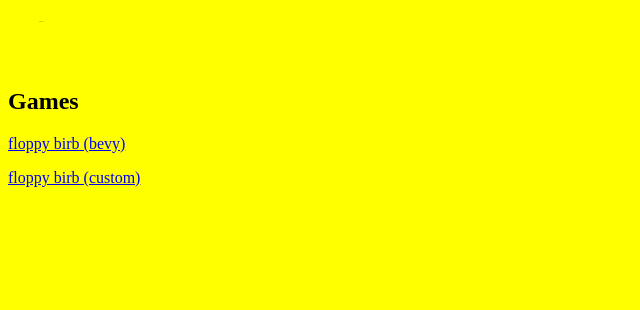
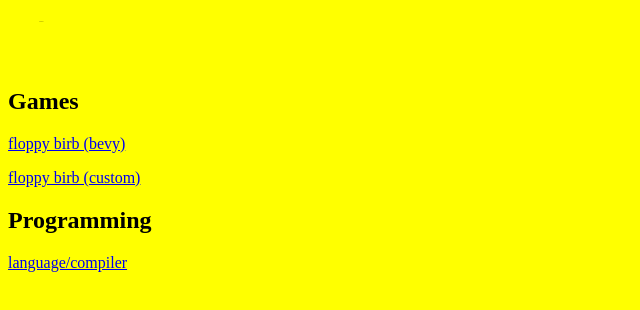
Before and after one commit to Polymerization/Polymerization.github.io, a plain HTML site: page index.html in a window 1280 px wide. Shown: the whole page, without its empty margins (0-640 px from the left). Drawn offline with Linux system fonts and the light colour scheme.

Commit message:
Add link to compiler
Add link

```diff
--- a/index.html
+++ b/index.html
@@ -15,6 +15,9 @@
 <p><a href="./games/flap-bevy/flap.html">floppy birb (bevy)</a></p>
 <p><a href="./games/flap-custom/index.html">floppy birb (custom)</a></p>
 
+<h2>Programming</h2>
+<p><a href="https://github.com/Polymerization/compiler">language/compiler</p>
+
 <script>
 function myFunction() {
     alert("Welcome to my website!");
```
